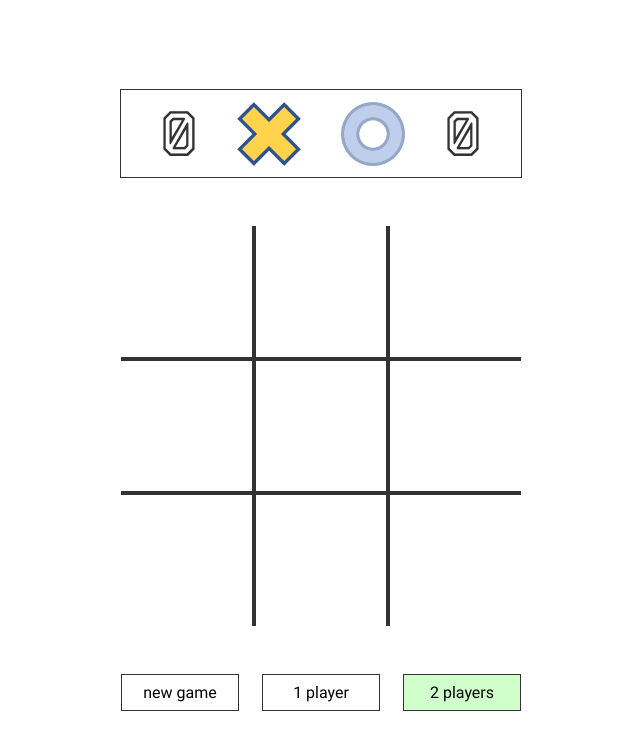
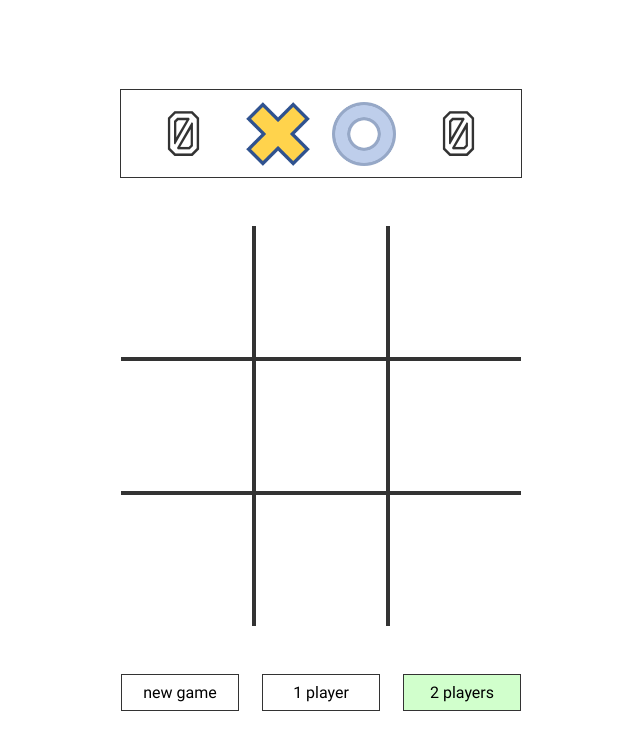
Before and after one commit to fab0802/tictactoe, a plain HTML site: page index.html in a window 1280 px wide. Shown: the whole page, without its empty margins (319-959 px from the left). Drawn offline with Linux system fonts and the light colour scheme.

Commit message:
changed scoreboard style

```diff
--- a/style.css
+++ b/style.css
@@ -49,8 +49,11 @@ body {
 }
 
 .players-board .score {
+  min-width: 20%;
   color: var(--color-black);
   font-family: "Tourney", cursive;
+  display: flex;
+  justify-content: center;
 }
 
 img,
@@ -84,7 +87,6 @@ img,
 
 .game-board-box.winner-box {
   background: var(--color-green);
-  /* transition: background 200ms ease-in-out; */
   animation: blink 0.5s;
 }
 
```
